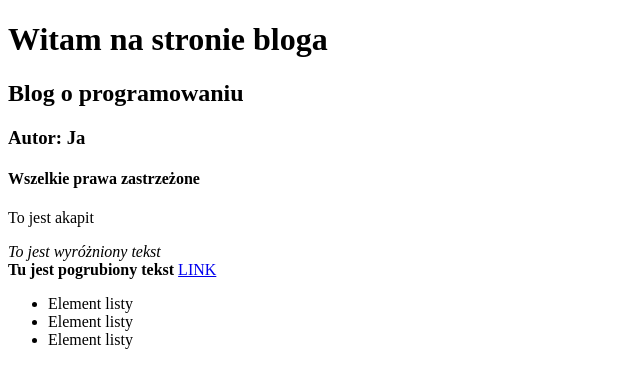
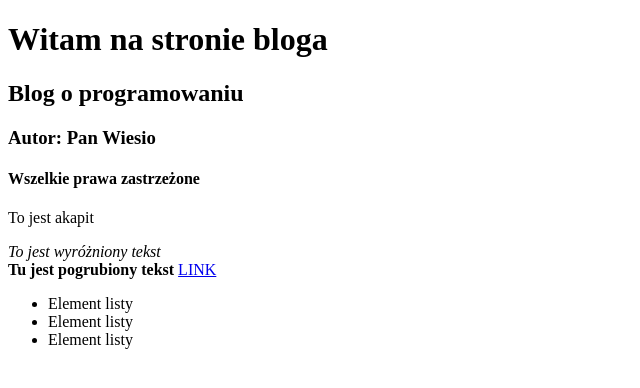
Before and after one commit to wieslawpaleta/djangoblog, a Django app: page / in a window 1280 px wide. Shown: the top 388 px of the page, without its empty margins (0-640 px from the left). Run offline with Django 5.2, Linux system fonts and the light colour scheme.

Commit message:
Nowe pliki

```diff
--- a/blog/templates/blog/post_list.html
+++ b/blog/templates/blog/post_list.html
@@ -9,7 +9,7 @@
     <div>
         <h1>Witam na stronie bloga</h1>
         <h2>Blog o programowaniu</h2>
-        <h3>Autor: Ja</h3>
+        <h3>Autor: Pan Wiesio</h3>
         <h4>Wszelkie prawa zastrzeżone</h4>
     </div>
     <div>
```
